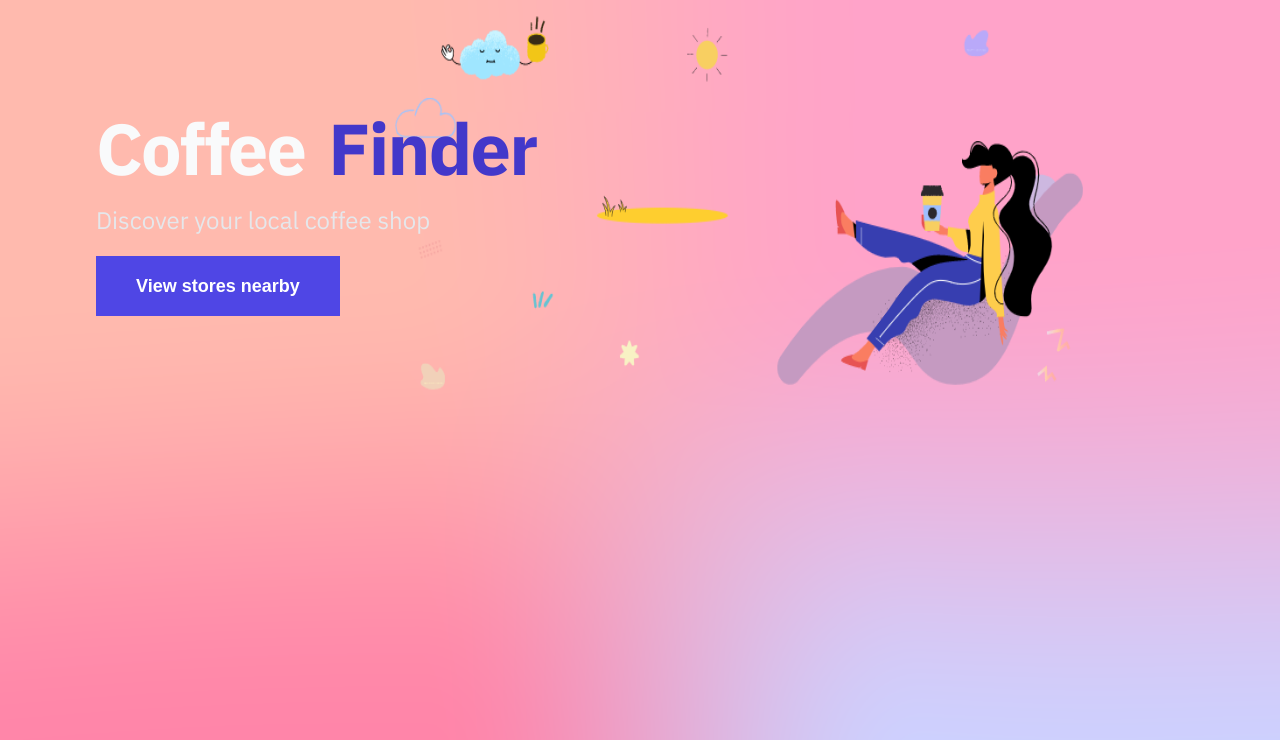
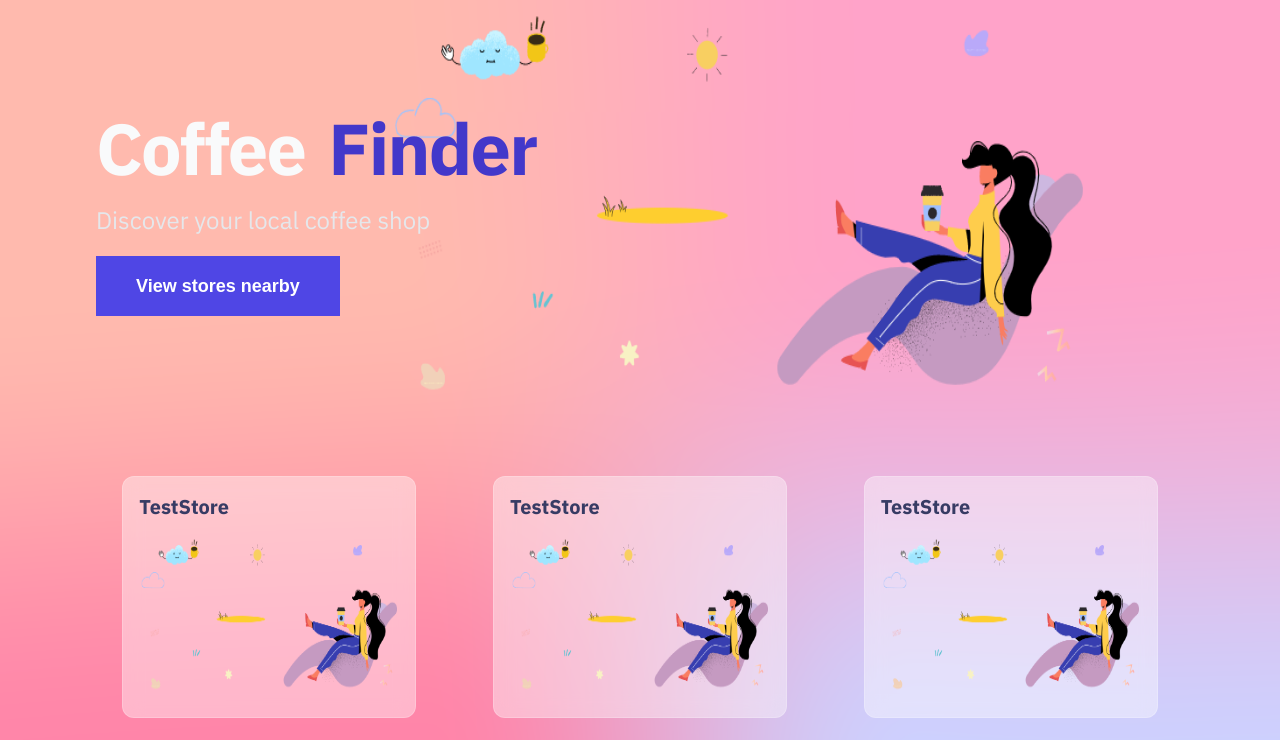
Before and after one commit to haozhangzyb/coffee-finder, a Next.js app: page / in a window 1280 px wide. Shown: the top 740 px of the page. Built offline with nearby package versions, Linux system fonts and the light colour scheme.

Commit message:
add card

```diff
--- a/components/Banner.module.css
+++ b/components/Banner.module.css
@@ -1,6 +1,6 @@
 /** By default, this is a mobile breakpoint **/
 .container {
-  margin-bottom: 1rem;
+  margin-bottom: 10rem;
   position: relative;
   z-index: 2;
 }
--- /dev/null
+++ b/components/Card.js
@@ -0,0 +1,25 @@
+import Image from "next/image";
+import Link from "next/link";
+import React from "react";
+import cls from "classnames";
+
+import styles from "./Card.module.css";
+
+const Card = ({ storeName, storeImg, storeId }) => {
+  return (
+    <Link href={`coffee-store/${storeId}`} className={styles.cardLink}>
+      <div className={cls("glass", styles.container)}>
+        <h2 className={styles.cardHeader}>{storeName}</h2>
+        <Image
+          src={storeImg}
+          alt={storeName}
+          width={260}
+          height={160}
+          className={styles.cardImage}
+        />
+      </div>
+    </Link>
+  );
+};
+
+export default Card;
--- /dev/null
+++ b/components/Card.module.css
@@ -0,0 +1,51 @@
+.cardLink {
+  margin: auto;
+  --tw-shadow: 0 20px 25px -5px rgba(0, 0, 0, 0.1),
+    0 10px 10px -5px rgba(0, 0, 0, 0.04);
+  box-shadow: 0 0 transparent, 0 0 #0000, 0 0 transparent, 0 0 #0000,
+    0 0 transparent;
+
+  border-color: var(--text-white-100);
+  border-radius: 0.75rem /* 12px */;
+}
+
+.container {
+  border-radius: 0.75rem /* 12px */;
+  padding-top: 0.25rem /* 4px */;
+  padding-bottom: 0.25rem /* 4px */;
+  padding-bottom: 1.25rem /* 20px */;
+  padding-left: 1rem /* 16px */;
+  padding-right: 1rem /* 16px */;
+
+  backdrop-filter: blur(10px);
+}
+
+.cardHeader {
+  margin-top: 0.75rem /* 12px */;
+  margin-bottom: 0.75rem /* 12px */;
+
+  text-overflow: ellipsis;
+  white-space: nowrap;
+  font-size: 1.25rem /* 20px */;
+  line-height: 1.75rem /* 28px */;
+  font-weight: 800;
+  overflow: hidden;
+  width: 16rem /* 256px */;
+}
+
+.cardImage {
+  color: var(--text-white-100);
+  border-radius: 0.75rem /* 12px */;
+}
+
+@media (min-width: 1024px) {
+  .cardHeader {
+    width: 16rem /* 256px */;
+  }
+}
+
+@media (min-width: 768px) {
+  .cardHeader {
+    width: 16rem /* 256px */;
+  }
+}
--- a/package.json
+++ b/package.json
@@ -9,6 +9,7 @@
     "lint": "next lint"
   },
   "dependencies": {
+    "classnames": "^2.3.2",
     "eslint": "8.39.0",
     "eslint-config-next": "13.3.1",
     "next": "13.3.1",
--- a/pages/index.js
+++ b/pages/index.js
@@ -2,6 +2,7 @@
 import Image from "next/image";
 import styles from "@/styles/Home.module.css";
 import Banner from "@/components/Banner";
+import Card from "@/components/Card";
 
 export default function Home() {
   const handleOnBannerButtonClick = () => {
@@ -32,6 +33,44 @@
           height={400}
           className={styles.heroImage}
         />
+        <div className={styles.cardLayout}>
+          <Card
+            storeName={"TestStore"}
+            storeImg={"/static/hero-image.png"}
+            storeId={"TestStore"}
+            className={styles.card}
+          />
+          <Card
+            storeName={"TestStore"}
+            storeImg={"/static/hero-image.png"}
+            storeId={"TestStore"}
+            className={styles.card}
+          />
+          <Card
+            storeName={"TestStore"}
+            storeImg={"/static/hero-image.png"}
+            storeId={"TestStore"}
+            className={styles.card}
+          />
+          <Card
+            storeName={"TestStore"}
+            storeImg={"/static/hero-image.png"}
+            storeId={"TestStore"}
+            className={styles.card}
+          />
+          <Card
+            storeName={"TestStore"}
+            storeImg={"/static/hero-image.png"}
+            storeId={"TestStore"}
+            className={styles.card}
+          />
+          <Card
+            storeName={"TestStore"}
+            storeImg={"/static/hero-image.png"}
+            storeId={"TestStore"}
+            className={styles.card}
+          />
+        </div>
       </main>
     </>
   );
--- a/styles/Home.module.css
+++ b/styles/Home.module.css
@@ -17,6 +17,16 @@
   position: absolute;
   top: 0px;
   z-index: 1;
+}
+
+.cardLayout {
+  display: grid;
+  grid-template-columns: repeat(auto-fit, minmax(300px, 1fr));
+  grid-gap: 1.5rem;
+}
+
+.card {
+  justify-content: center;
 }
 
 /** Breakpoints:
--- a/styles/globals.css
+++ b/styles/globals.css
@@ -55,3 +55,16 @@
   outline: 1px dotted;
   outline: 5px auto -webkit-focus-ring-color;
 }
+
+/* glass-morphism */
+.glass {
+  background: hsla(0, 0%, 100%, 0.4);
+  -webkit-backdrop-filter: blur(10px);
+  backdrop-filter: blur(10px);
+  border: 1px solid hsla(0, 0%, 100%, 0.2);
+}
+
+.glass:hover {
+  background: hsla(0, 0%, 100%, 0.7);
+  border: 1px solid #fff;
+}
```
Also changed, not shown: 1 other file (tests, documents, lock files or other folders).
